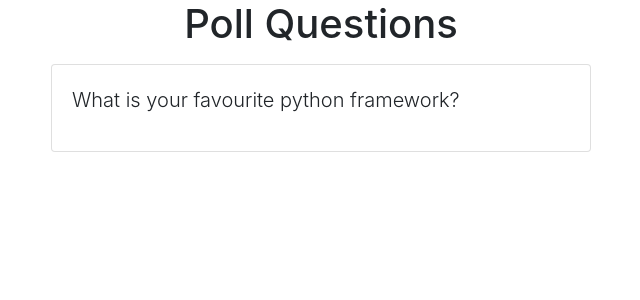
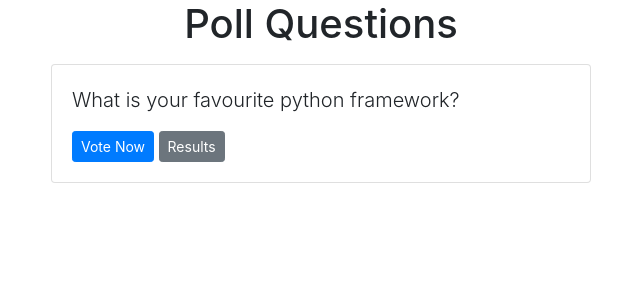
Before and after one commit to bhanukaManesha/django-basics, a Django app: page /polls/ in a window 1280 px wide. Shown: the top 300 px of the page, without its empty margins (319-959 px from the left). Run offline with Django 3.2, Linux system fonts and the light colour scheme; data comes from the database, SQL or seed files in the repository; some libraries are stand-ins or nearby versions.

Commit message:
Add results and details page

```diff
--- a/pollster/polls/urls.py
+++ b/pollster/polls/urls.py
@@ -5,5 +5,7 @@ from . import views
 app_name = 'polls'
 
 urlpatterns = [
-    path('', views.index, name='index')
+    path('', views.index, name='index'),
+    path('<int:question_id>/', views.detail, name='detail'),
+    path('<int:question_id>/results', views.results, name='results')
 ]
--- a/pollster/polls/views.py
+++ b/pollster/polls/views.py
@@ -6,7 +6,21 @@ from .models import Question, Choice
 #Get questions and display them
 def index(request):
     latest_question_list = Question.objects.order_by('-pub_date')[:5]
+    context = {'latest_question_list': latest_question_list}
+    return render(request, 'polls/index.html', context)
 
-    context = {'latest_question_list': latest_question_list}
+#Show specific question and choices
+def detail(request, question_id):
 
-    return render(request, 'polls/index.html', context)
+    try:
+        qeustion = Question.objects.get(pk=question_id)
+
+    except Question.DoesNotExist:
+        raise Http404("Question does not exist")
+
+    return render(request, 'polls/details.html', {'question' : question})
+
+# Get question and display results
+def results(request, question_id):
+    question = get_object_or_404(Question, pk=question_id)
+    return render(request, 'polls/results.html', {'question' : question})
--- a/pollster/templates/polls/index.html
+++ b/pollster/templates/polls/index.html
@@ -12,6 +12,8 @@
 
             <div class="card-body">
                 <p class='lead'> {{ question.question_text}} </p>
+                <a href="{%url 'polls:detail' question.id %}" class='btn btn-primary btn-sm'> Vote Now</a>
+                <a href="{%url 'polls:results' question.id %}" class='btn btn-secondary btn-sm'> Results</a>
             </div>
 
 
```
Also changed, not shown: pollster/templates/polls/details.html (added), pollster/templates/polls/results.html (added).
